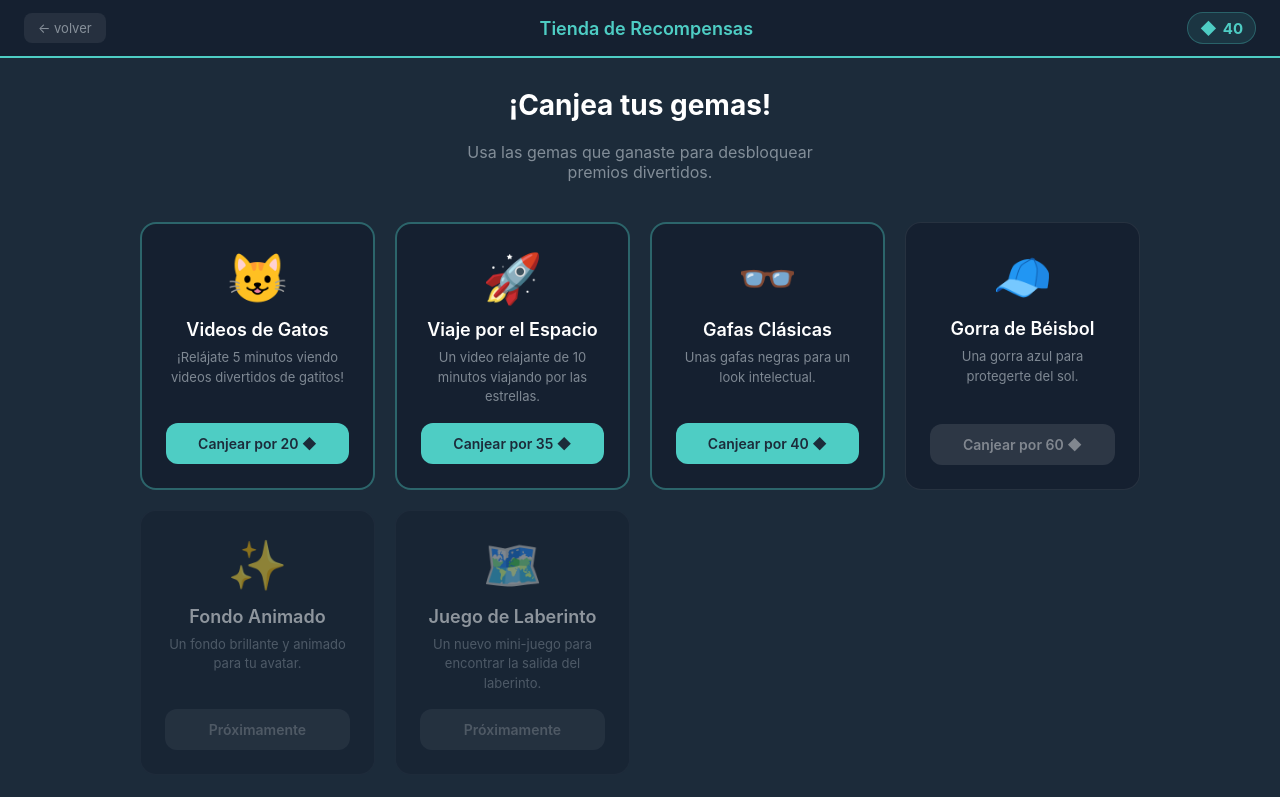
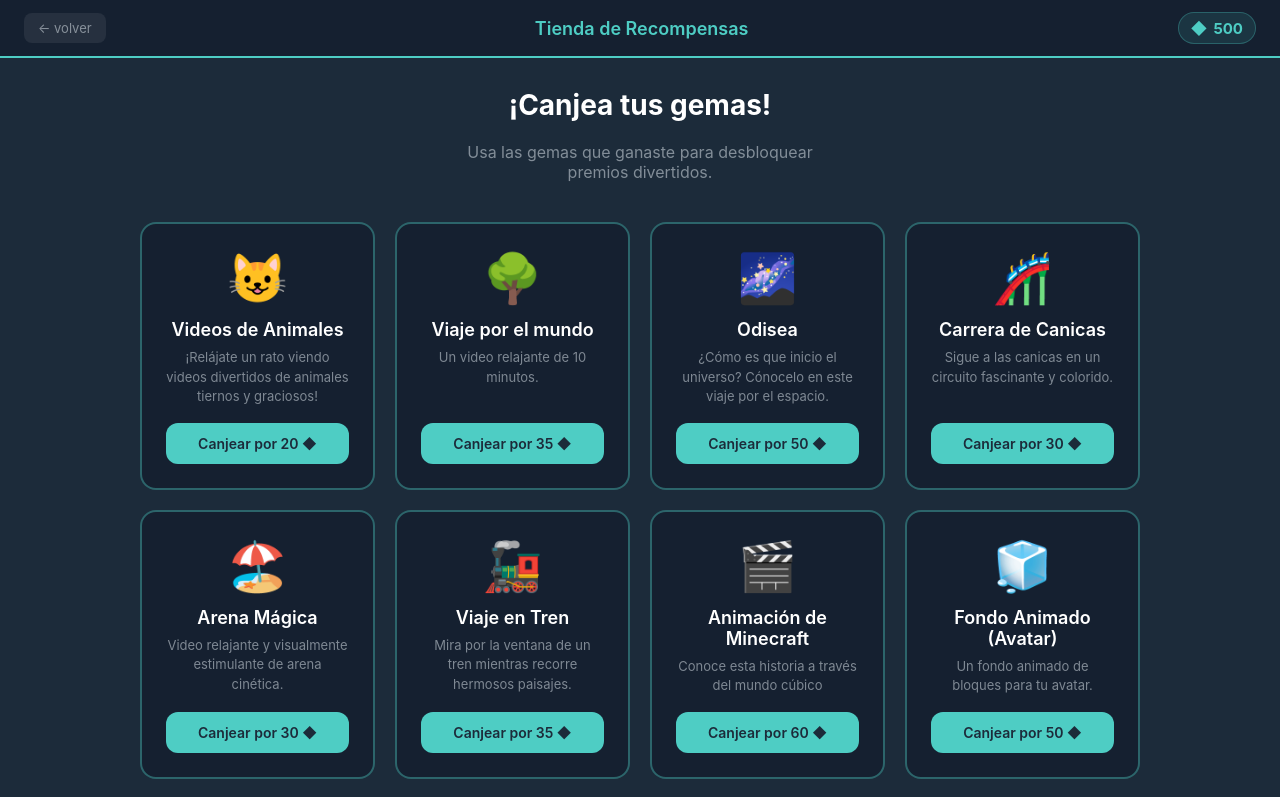
Before and after one commit to NadiaOA/focusplay, a Next.js app in the folder focusplay/: page /recompensas in a window 1280 px wide. Shown: the top 797 px of the page. Built offline with nearby package versions, Linux system fonts and the light colour scheme.

Commit message:
Refinamiento
El módulo de amigos tiene un flujo mucho más ordenado y claro, hay selector de niveles, se han añadido múltiples recompensas como videos, fondo animado para el avatar, etc.

```diff
--- a/focusplay/lib/rewards2.ts
+++ b/focusplay/lib/rewards2.ts
@@ -8,28 +8,83 @@ export interface Reward {
   cost: number;
   type: 'video' | 'game' | 'feature' | 'accessory';
   payload: string; // e.g., YouTube video ID, game identifier
-  accessoryType?: 'hat' | 'glasses';
+  accessoryType?: 'hat' | 'glasses' | 'background';
   comingSoon?: boolean;
 }
 
 export const REWARDS: Reward[] = [
   {
     id: 'video_cats',
-    title: 'Videos de Gatos',
-    description: '¡Relájate 5 minutos viendo videos divertidos de gatitos!',
+    title: 'Videos de Animales',
+    description: '¡Relájate un rato viendo videos divertidos de animales tiernos y graciosos!',
     icon: '😺',
     cost: 20,
     type: 'video',
-    payload: '5dsGWM5XGdg', // A 5-minute compilation of funny cats
+    payload: 'GkhulbxS190', // A 5-minute compilation of funny cats
+  },
+  {
+    id: 'video_world',
+    title: 'Viaje por el mundo',
+    description: 'Un video relajante de 10 minutos.',
+    icon: '🌳',
+    cost: 35,
+    type: 'video',
+    payload: 'FmBlDrbWAHA', // Nuevo ID de video relajante del espacio que permite incrustación
   },
   {
     id: 'video_space',
-    title: 'Viaje por el Espacio',
-    description: 'Un video relajante de 10 minutos viajando por las estrellas.',
-    icon: '🚀',
+    title: 'Odisea',
+    description: '¿Cómo es que inicio el universo? Cónocelo en este viaje por el espacio.',
+    icon: '🌌',
+    cost: 50,
+    type: 'video',
+    payload: 'TBikbn5XJhg', // Nuevo ID de video relajante del espacio que permite incrustación
+  },
+  {
+    id: 'video_marble_run',
+    title: 'Carrera de Canicas',
+    description: 'Sigue a las canicas en un circuito fascinante y colorido.',
+    icon: '🎢',
+    cost: 30,
+    type: 'video',
+    payload: '_biIzYIUSWg', // Pista de canicas (Marble run)
+  },
+  {
+    id: 'video_kinetic_sand',
+    title: 'Arena Mágica',
+    description: 'Video relajante y visualmente estimulante de arena cinética.',
+    icon: '🏖️',
+    cost: 30,
+    type: 'video',
+    payload: 'Dikz3vHp1eQ', // Arena cinética (Satisfying ASMR)
+  },
+  {
+    id: 'video_train_ride',
+    title: 'Viaje en Tren',
+    description: 'Mira por la ventana de un tren mientras recorre hermosos paisajes.',
+    icon: '🚂',
     cost: 35,
     type: 'video',
-    payload: '8gD_9222QpA', // 10-min 4K space travel video
+    payload: 'ADt_RisXY0U', // Viaje en tren (Train POV)
+  },
+  {
+    id: 'video_maincra',
+    title: 'Animación de Minecraft',
+    description: 'Conoce esta historia a través del mundo cúbico',
+    icon: '🎬',
+    cost: 60,
+    type: 'video',
+    payload: 'cYqEEqnL1OQ', // Viaje en tren (Train POV)
+  },
+  {
+    id: 'avatar_shiny_bg',
+    title: 'Fondo Animado (Avatar)',
+    description: 'Un fondo animado de bloques para tu avatar.',
+    icon: '🧊',
+    cost: 50,
+    type: 'accessory',
+    payload: 'minecraft_bg',
+    accessoryType: 'background',
   },
   {
     id: 'acc_glasses_classic',
@@ -52,16 +107,6 @@ export const REWARDS: Reward[] = [
     accessoryType: 'hat',
   },
   {
-    id: 'avatar_shiny_bg',
-    title: 'Fondo Animado',
-    description: 'Un fondo brillante y animado para tu avatar.',
-    icon: '✨',
-    cost: 50,
-    type: 'feature',
-    payload: 'animated_background',
-    comingSoon: true,
-  },
-  {
     id: 'game_maze',
     title: 'Juego de Laberinto',
     description: 'Un nuevo mini-juego para encontrar la salida del laberinto.',
--- a/focusplay/lib/scenarios.ts
+++ b/focusplay/lib/scenarios.ts
@@ -22,7 +22,7 @@ export const SCENARIOS: Scenario[] = [
     situation: "Un compañero no quiere jugar contigo.",
     question: "¿qué haces?",
     characterEmoji: "🧒",
-    imageUrl: "https://www.shutterstock.com/image-vector/boy-wants-play-other-children-600w-69752257.jpg", // <-- La conectas así
+    imageUrl: "https://imgur.com/McPO4Mw.png", // <-- La conectas así
     options: [
       { id: "a", emoji: "😤", text: "Me enojo y me voy",                       isCorrect: false, feedback: "Enojarse puede alejar a los amigos. Intenta buscar otra solución." },
       { id: "b", emoji: "🙋", text: "Le pregunto si jugamos algo diferente",    isCorrect: true,  feedback: "¡Muy bien! Proponer alternativas es una excelente forma de hacer amigos. 🌟" },
--- a/focusplay/lib/store.ts
+++ b/focusplay/lib/store.ts
@@ -32,6 +32,7 @@ export interface UserProfile {
     hairColor?: string
     equippedHat?: string | null
     equippedGlasses?: string | null
+    equippedBackground?: string | null
   }
   unlockedRewards?: string[]
   // Métricas para la IA
@@ -45,7 +46,7 @@ export interface UserProfile {
 
 const DEFAULT_PROFILE: UserProfile = {
   name: "Fidel",
-  gems: 40,
+  gems: 500,
   concentracionLevel: 1,
   concentracionProgress: 0,
   amigosLevel: 1,
@@ -63,6 +64,7 @@ const DEFAULT_PROFILE: UserProfile = {
     hairColor: "#2B221E",
     equippedHat: null,
     equippedGlasses: null,
+    equippedBackground: null,
   },
   unlockedRewards: [],
   avgResponseTime: 2000,
```
Also changed, not shown: focusplay/app/amigos/page.tsx (+123 -18 lines).
